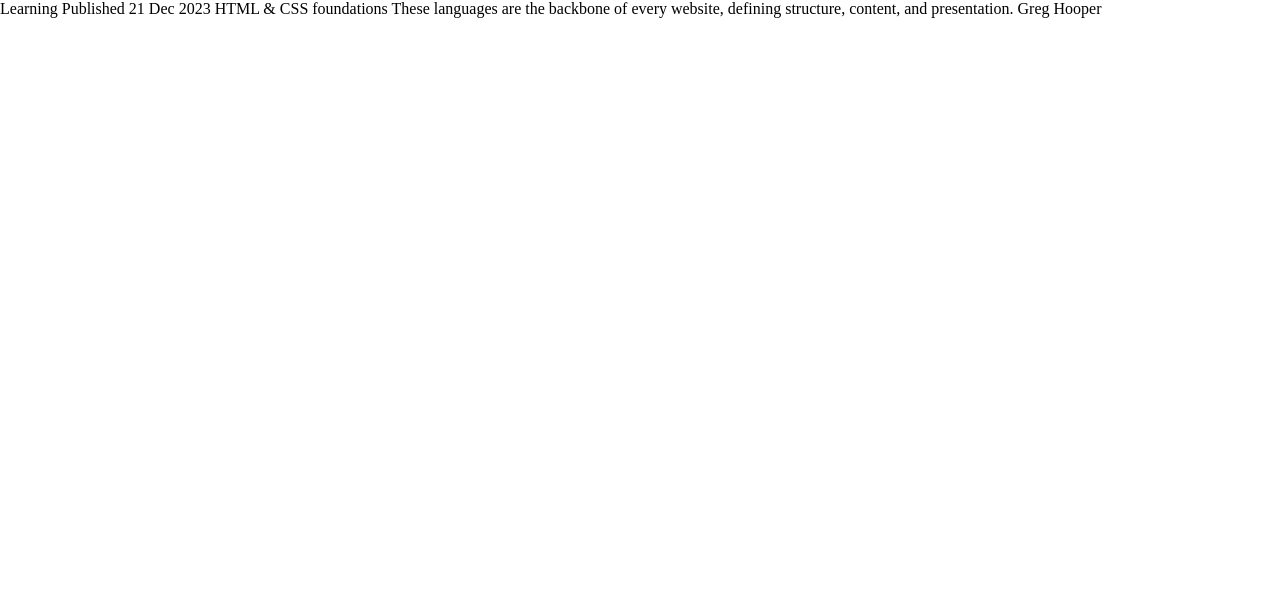
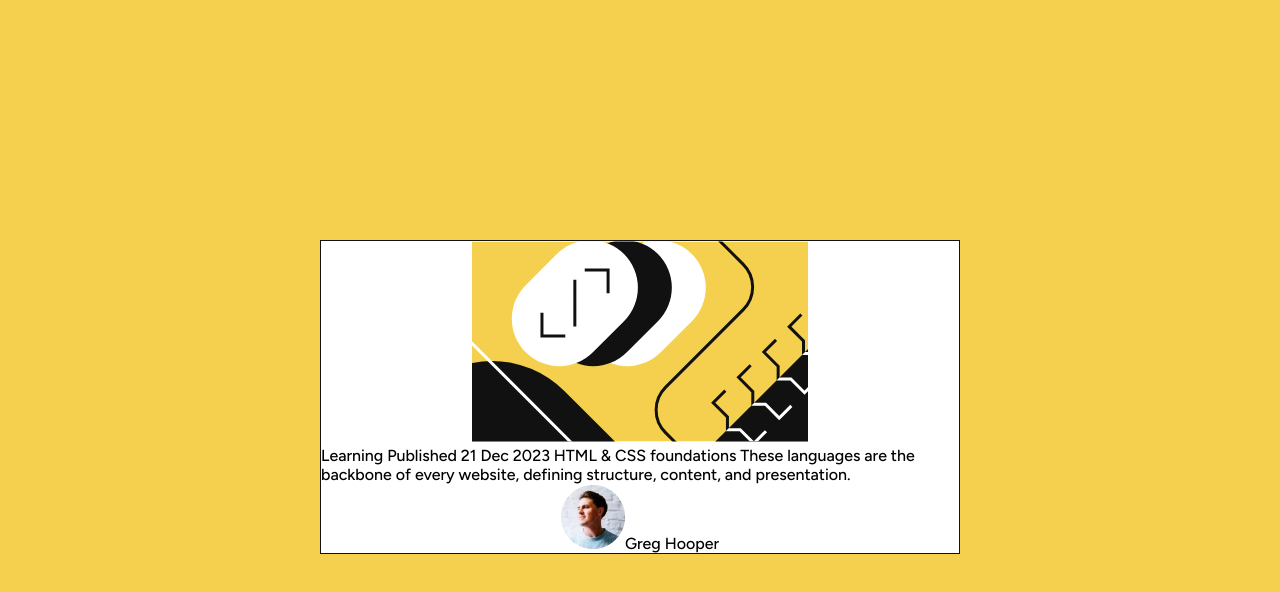
Before and after one commit to jesuspargavela/blogpreviewcard, a plain HTML site: page index.html in a window 1280 px wide. Drawn offline with Linux system fonts and the light colour scheme.

Commit message:
add html structure and styles

```diff
--- a/index.html
+++ b/index.html
@@ -10,12 +10,29 @@
       sizes="32x32"
       href="./assets/images/favicon-32x32.png"
     />
+    <link rel="preconnect" href="https://fonts.googleapis.com" />
+    <link rel="preconnect" href="https://fonts.gstatic.com" crossorigin />
+    <link
+      href="https://fonts.googleapis.com/css2?family=Figtree:wght@500;800&display=swap"
+      rel="stylesheet"
+    />
     <link rel="stylesheet" href="styles.css" />
     <title>Frontend Mentor | Blog preview card</title>
   </head>
   <body>
-    Learning Published 21 Dec 2023 HTML & CSS foundations These languages are
-    the backbone of every website, defining structure, content, and
-    presentation. Greg Hooper
+    <main id="container">
+      <section id="image-container">
+        <img src="./assets/images/illustration-article.svg" alt="blog-image" />
+      </section>
+      <section id="content">
+        Learning
+        Published 21 Dec 2023
+        HTML & CSS foundations
+        These languages are the backbone of every website, defining structure, content, and presentation.
+      </section>
+      <section id="avatar">
+        <img src="./assets/images/image-avatar.webp" alt="avatar-image" />Greg Hooper
+      </section>
+    </main>
   </body>
 </html>
--- a/styles.css
+++ b/styles.css
@@ -3,3 +3,22 @@
   padding: 0;
   box-sizing: border-box;
 }
+
+body {
+  background-color: hsl(47, 88%, 63%);
+  font-family: "Figtree", sans-serif;
+}
+
+#container {
+  margin: 15rem auto;
+  background-color: hsl(0, 0%, 100%);
+  border: 1px solid hsl(0, 0%, 7%);
+  display: flex;
+  flex-direction: column;
+  justify-content: center;
+  align-items: center;
+  max-width: 50%;
+}
+
+#container > section {
+}
```
